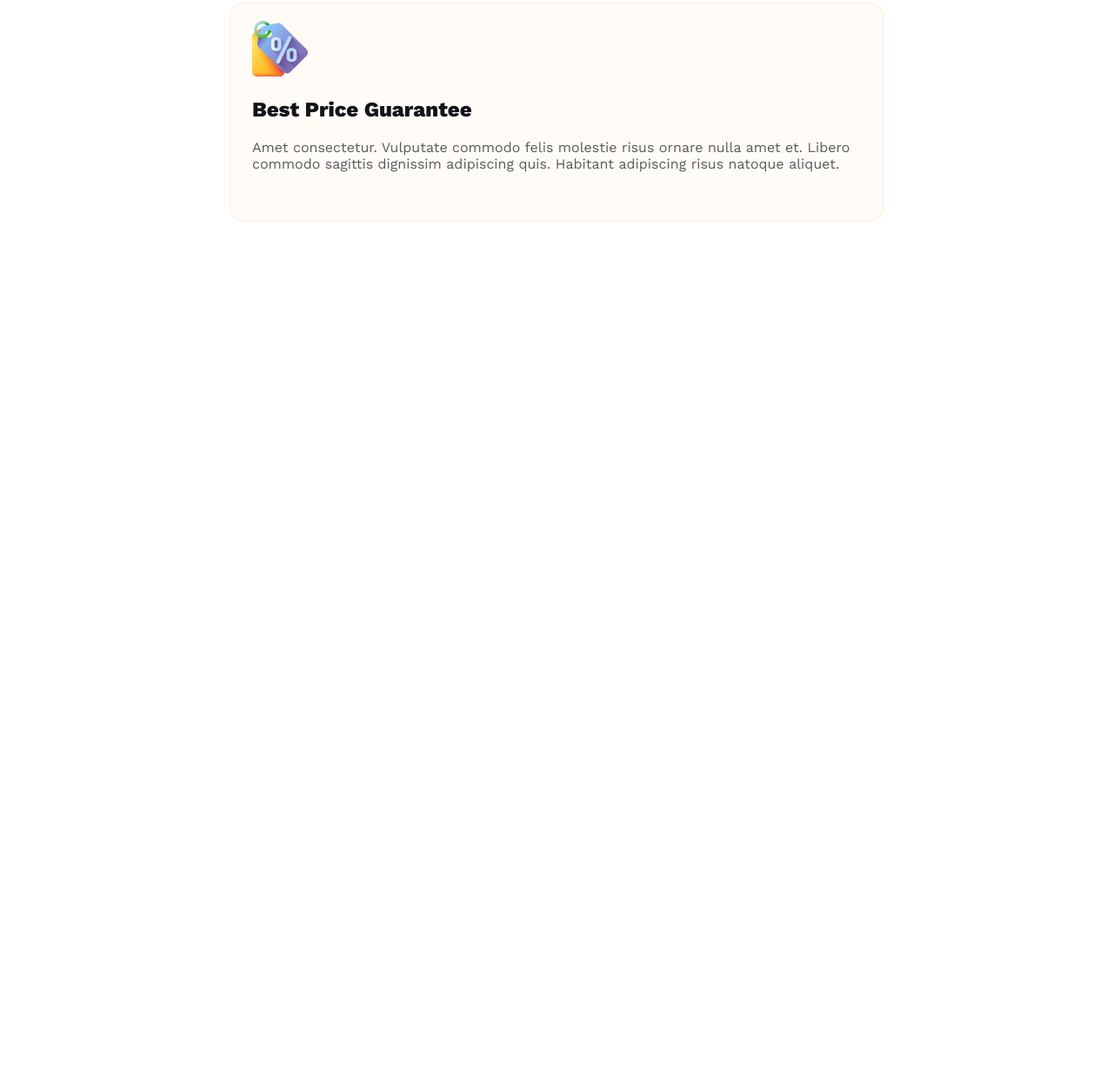
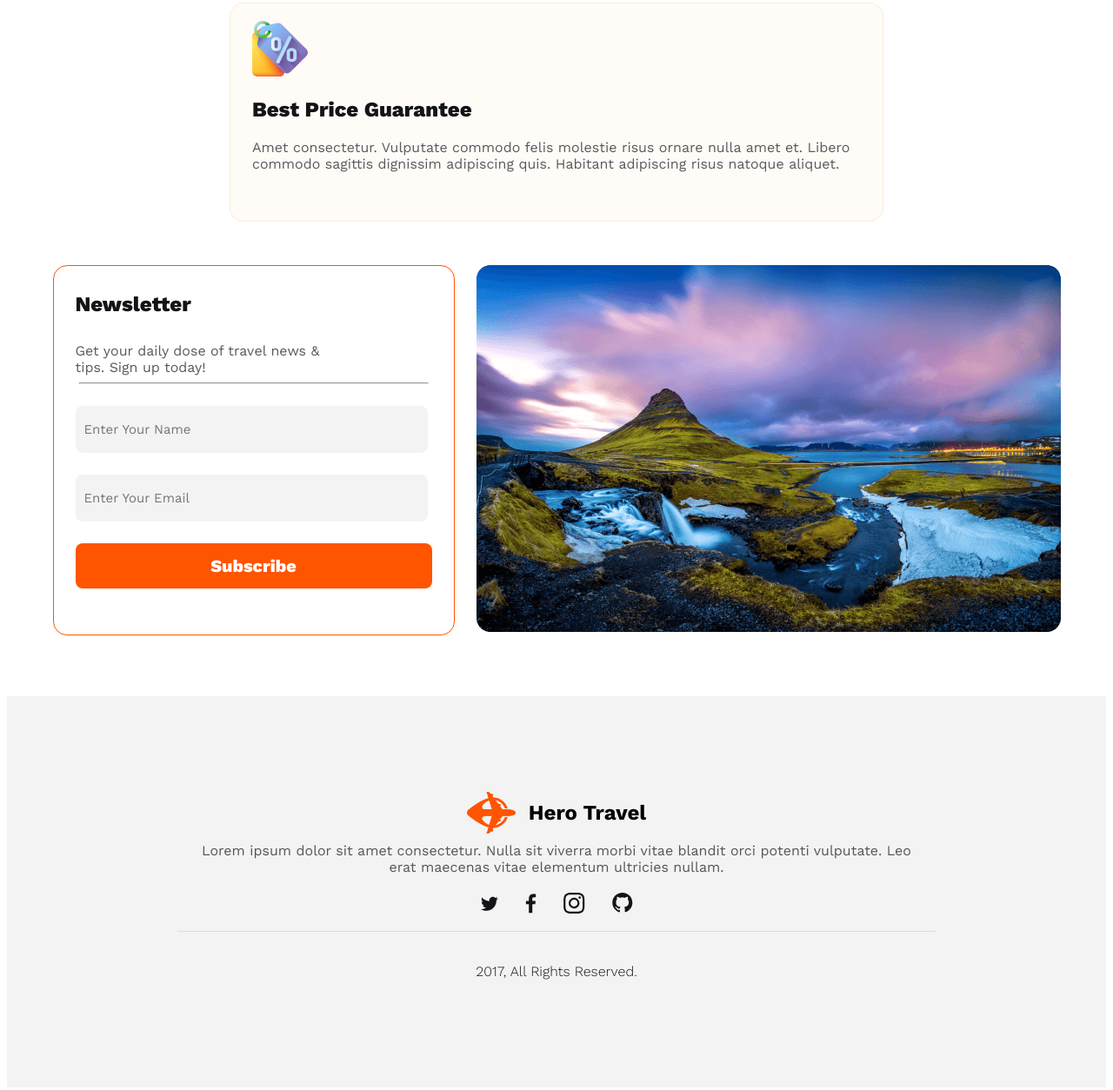
Before and after one commit to TASNIM045/B9A2-Hero-Travel, a plain HTML site: page index.html in a window 1280 px wide. Shown: the part 3470-4724 px from the top of the page at 87% size. Before the commit the page ends 3783 px from the top, so only its background shows below. Drawn offline with nearby package versions, Linux system fonts and the light colour scheme.

Commit message:
assignment done

```diff
--- a/index.html
+++ b/index.html
@@ -186,7 +186,49 @@
                 </div>
             </div>
         </div>
+        <div class="subscribe-section">
+            <div class="subscribe-section-details">
+                <div class="service-section-title subscribe-margin">
+                    Newsletter
+                </div>
+                <div class="service-section-description subscribe-margin">
+                    Get your daily dose of travel news & tips. Sign up today!
+                </div>
+                <hr class="hr">
+                <div class="subscribe-section-input">
+                    <input type="text" placeholder="Enter Your Name">
+                    <input type="email" placeholder="Enter Your Email">
+                </div>
+                <div class="subscribe-btn">
+                    <button>
+                        Subscribe
+                    </button>
+                </div>
+            </div>
+            <div class="subscribe-section-img">
+                <img src="images/Rectangle 8 (1).png" alt="">
+            </div>
+        </div>
     </main>
+    <footer>
+        <div class="nav-section-title footer-title">
+            <img src="images/Group 40071 (2).png" alt="">
+            <h2>Hero <span class="travel-style">Travel</span></h2>
+        </div>
+        <div class="section-description footer-description">
+            Lorem ipsum dolor sit amet consectetur. Nulla sit viverra morbi vitae blandit orci potenti vulputate. Leo <br>
+            erat maecenas vitae elementum ultricies nullam.
+        </div>
+        <div class="social-img">
+            <img src="images/Social.svg" alt="">
+        </div>
+        <div class="line"></div>
+        <div class="copy-right">
+            <p>
+                2017, All Rights Reserved.
+            </p>
+        </div>
+    </footer>
 </body>
 
 </html>
--- a/styles/style.css
+++ b/styles/style.css
@@ -271,3 +271,93 @@ section img {
     border: 1px solid rgba(41, 206, 246, 0.20);
     background: rgba(41, 206, 246, 0.05);
 }
+
+/* subscribe section */
+
+.subscribe-section {
+    max-width: 1640px;
+    padding-left: 135px;
+    padding-right: 135px;
+    display: flex;
+    justify-content: center;
+    gap: 25px;
+}
+
+.subscribe-section-details {
+    border-radius: 16px;
+    border: 1px solid #FF5400;
+}
+
+.subscribe-section-input input {
+    display: flex;
+    flex-direction: column;
+    margin-left: 25px;
+    margin-right: 25px;
+    width: 393px;
+    height: 52px;
+    border-radius: 8px;
+    background: rgba(19, 19, 24, 0.05);
+    font-size: 15px;
+    padding-left: 10px;
+    border: 0px;
+    margin-top: 25px;
+}
+
+.subscribe-btn button {
+    width: 410px;
+    height: 52px;
+    border-radius: 8px;
+    background: #FF5400;
+    color: #FFF;
+    text-align: center;
+    font-size: 20px;
+    font-weight: 800;
+    margin-left: 25px;
+    margin-right: 25px;
+    border: 0px;
+    margin-top: 25px;
+}
+
+.subscribe-margin {
+    margin-top: 30px;
+    width: 300px;
+}
+
+.hr {
+    width: 400px;
+}
+
+/* footer section style */
+
+footer {
+    background-color: rgba(19, 19, 24, 0.05);
+    height: 450px;
+    width: auto;
+    margin-top: 70px;
+}
+
+.footer-title {
+    padding-top: 100px;
+}
+
+.social-img {
+    display: flex;
+    justify-content: center;
+    padding-top: 20px;
+}
+
+.line {
+    width: 872px;
+    height: 1px;
+    background: rgba(19, 19, 24, 0.10);
+    margin: auto;
+    margin-top: 20px;
+}
+
+.copy-right {
+    color: #131318;
+    font-size: 16px;
+    font-weight: 300;
+    text-align: center;
+    padding-top: 20px;
+}
```
Also changed, not shown: images/Social.svg (added).
